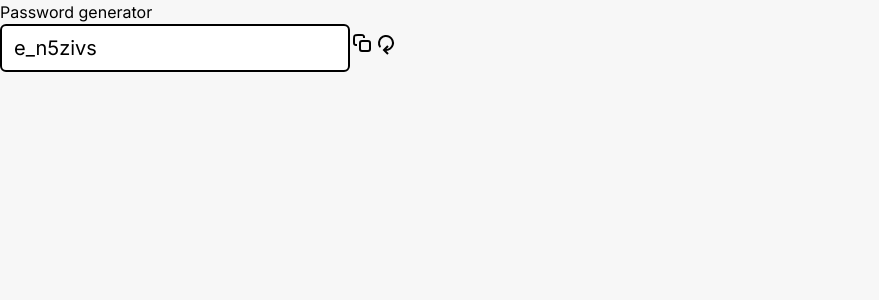
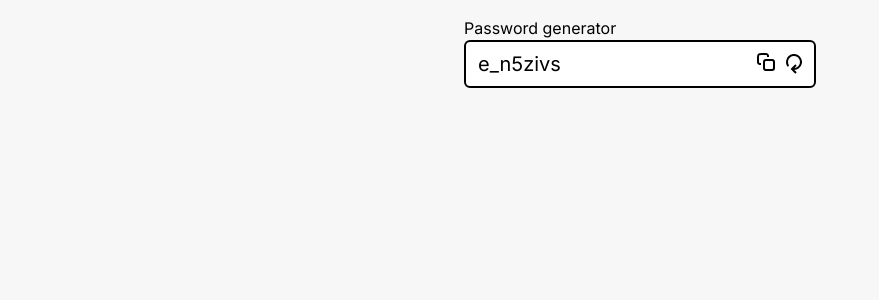
Before and after one commit to nvadeveloper/password-generator, a Next.js app: page / in a window 1280 px wide. Shown: the top 300 px of the page, without its empty margins (0-879 px from the left). Built offline with nearby package versions, Linux system fonts and the light colour scheme.

Commit message:
add toast lib

```diff
--- a/package.json
+++ b/package.json
@@ -12,7 +12,8 @@
     "nanoid": "^5.0.4",
     "next": "14.1.0",
     "react": "^18",
-    "react-dom": "^18"
+    "react-dom": "^18",
+    "react-hot-toast": "^2.4.1"
   },
   "devDependencies": {
     "@types/node": "^20",
--- a/src/app/page.tsx
+++ b/src/app/page.tsx
@@ -1,10 +1,12 @@
 import PasswordSection from '@/components/PasswordSection';
+import { Toaster } from 'react-hot-toast';
 
 export default function Home() {
     return (
-        <main>
+        <main className="max-w-96 mx-auto p-4">
             <h1>Password generator</h1>
             <PasswordSection />
+            <Toaster position="top-right" reverseOrder={false} />
         </main>
     );
 }
--- a/src/components/PasswordSection.tsx
+++ b/src/components/PasswordSection.tsx
@@ -1,23 +1,40 @@
+'use client';
 import CopyIcon from '@/components/CopyIcon';
 import RefreshIcon from '@/components/RefreshIcon';
 import { nanoid } from 'nanoid';
+import { useState } from 'react';
+import toast from 'react-hot-toast';
 
 export default function PasswordSection() {
+    const [currentPassword, setCurrentPassword] = useState(nanoid(8));
+
     return (
         <section>
-            <div>
+            <div className="flex relative">
                 <input
-                    value={nanoid(8)}
+                    defaultValue={currentPassword}
+                    onChange={(e) => setCurrentPassword(e.target.value)}
                     type="string"
                     name="password"
-                    className="border-2 border-black py-2 px-3 rounded-md text-xl w-[350px]"
+                    className="border-2 border-black py-2 px-3 rounded-md text-xl w-full relative"
                 />
-                <button>
-                    <CopyIcon />
-                </button>
-                <button>
-                    <RefreshIcon />
-                </button>
+                <div className="absolute right-2 top-2 bg-white">
+                    <button
+                        className="p-0.5"
+                        onClick={() => {
+                            navigator.clipboard.writeText(currentPassword);
+                            toast('Сopied! 🙌');
+                        }}>
+                        <CopyIcon />
+                    </button>
+                    <button
+                        className="p-0.5"
+                        onClick={() => {
+                            setCurrentPassword(nanoid(8));
+                        }}>
+                        <RefreshIcon />
+                    </button>
+                </div>
             </div>
         </section>
     );
```
Also changed, not shown: 1 other file (tests, documents, lock files or other folders).
